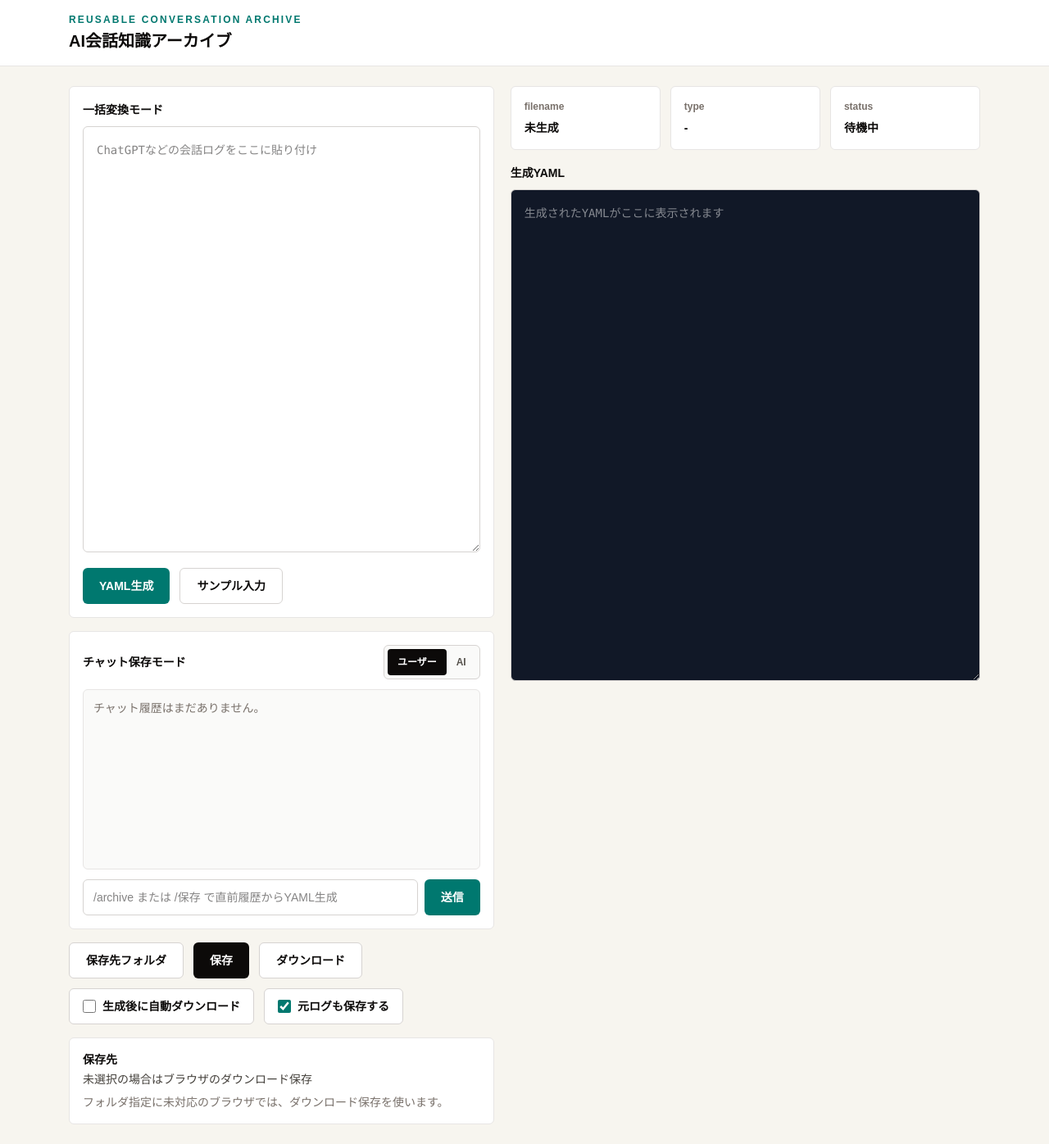
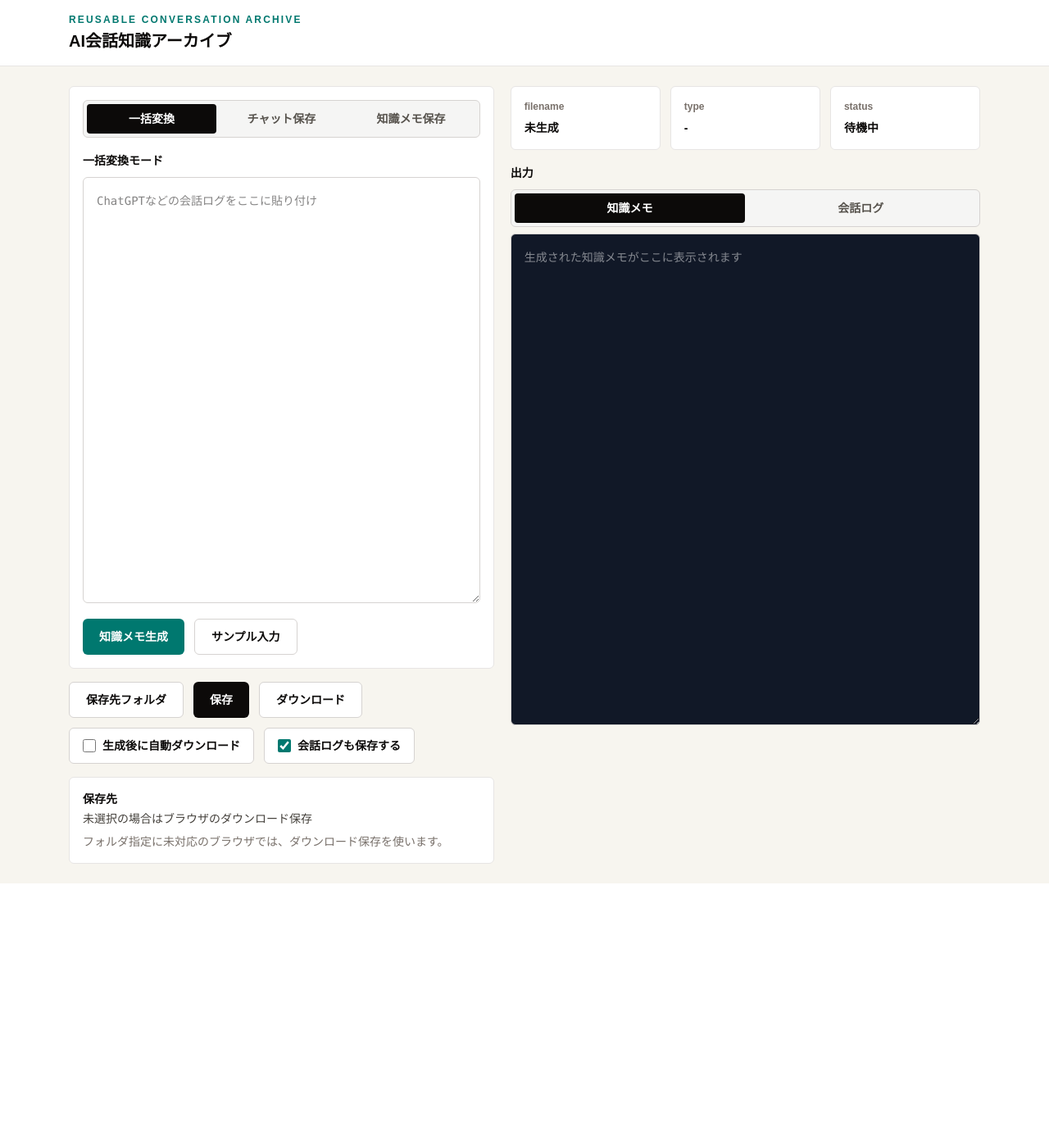
Before and after one commit to NanamiHoshitsuki/ai-conversation-archive, a Next.js app: page / in a window 1280 px wide. Shown: the whole page at 82% size. After the commit the page ends 1078 px from the top, so only its background shows below. Built offline with nearby package versions, Linux system fonts and the light colour scheme.

Commit message:
Improve archive save modes and labels

```diff
--- a/src/app/layout.tsx
+++ b/src/app/layout.tsx
@@ -3,7 +3,7 @@ import "./globals.css";
 
 export const metadata: Metadata = {
   title: "AI会話知識アーカイブ",
-  description: "AIとの会話から再利用可能な成果物を抽出し、YAML形式で保存するローカルファーストのアーカイブツールです。",
+  description: "AIとの会話から再利用可能な知識メモを抽出して保存するローカルファーストのアーカイブツールです。",
 };
 
 export default function RootLayout({
--- a/src/components/HandoffMemoTool.tsx
+++ b/src/components/HandoffMemoTool.tsx
@@ -41,6 +41,9 @@ type ChatMessage = {
   text: string;
 };
 
+type OutputTab = "yaml" | "source";
+type InputTab = "bulk" | "chat" | "yaml-save";
+
 function downloadTextFile(filename: string, text: string, type = "text/plain;charset=utf-8") {
   const blob = new Blob([text], { type });
   const url = URL.createObjectURL(blob);
@@ -57,6 +60,23 @@ function downloadYaml(filename: string, yamlText: string) {
   downloadTextFile(filename, yamlText, "text/yaml;charset=utf-8");
 }
 
+function formatMarkdownTimestamp(date = new Date()) {
+  const year = date.getFullYear();
+  const month = String(date.getMonth() + 1).padStart(2, "0");
+  const day = String(date.getDate()).padStart(2, "0");
+  const hour = String(date.getHours()).padStart(2, "0");
+  const minute = String(date.getMinutes()).padStart(2, "0");
+  const second = String(date.getSeconds()).padStart(2, "0");
+  return `${year}-${month}-${day} ${hour}:${minute}:${second}`;
+}
+
+function getSourceOnlyDownloadFilename(date = new Date()) {
+  const year = date.getFullYear();
+  const month = String(date.getMonth() + 1).padStart(2, "0");
+  const day = String(date.getDate()).padStart(2, "0");
+  return `${year}-${month}-${day}_source-conversation.md`;
+}
+
 async function writeYamlToDirectory(directory: WritableDirectoryHandle, memo: HandoffMemo, yamlText: string) {
   const monthDirectory = await directory.getDirectoryHandle(getMemoMonthFolder(memo), { create: true });
   const fileHandle = await monthDirectory.getFileHandle(getYamlDownloadFilename(yamlText), { create: true });
@@ -65,7 +85,16 @@ async function writeYamlToDirectory(directory: WritableDirectoryHandle, memo: Ha
   await writable.close();
 }
 
+async function writeYamlTextToDirectory(directory: WritableDirectoryHandle, yamlText: string, monthFolder: string) {
+  const monthDirectory = await directory.getDirectoryHandle(monthFolder, { create: true });
+  const fileHandle = await monthDirectory.getFileHandle(getYamlDownloadFilename(yamlText), { create: true });
+  const writable = await fileHandle.createWritable();
+  await writable.write(yamlText);
+  await writable.close();
+}
+
 export default function HandoffMemoTool() {
+  const [activeInputTab, setActiveInputTab] = useState<InputTab>("bulk");
   const [conversationLog, setConversationLog] = useState("");
   const [chatMessages, setChatMessages] = useState<ChatMessage[]>([]);
   const [chatInput, setChatInput] = useState("");
@@ -77,11 +106,16 @@ export default function HandoffMemoTool() {
   const [autoDownload, setAutoDownload] = useState(false);
   const [saveSourceLog, setSaveSourceLog] = useState(true);
   const [sourceLogText, setSourceLogText] = useState("");
+  const [sourceLogFilename, setSourceLogFilename] = useState("");
+  const [activeOutputTab, setActiveOutputTab] = useState<OutputTab>("yaml");
+  const currentYamlFilename = yamlText ? getYamlDownloadFilename(yamlText) : "";
 
   function finishGeneration(nextMemo: HandoffMemo, nextYaml: string, message: string, nextSourceLog = "") {
     setMemo(nextMemo);
     setYamlText(nextYaml);
     setSourceLogText(nextSourceLog);
+    setSourceLogFilename(nextSourceLog ? getSourceLogDownloadFilename(nextYaml) : "");
+    setActiveOutputTab("yaml");
 
     if (autoDownload) {
       downloadYaml(getYamlDownloadFilename(nextYaml), nextYaml);
@@ -92,22 +126,30 @@ export default function HandoffMemoTool() {
     setStatus(`${message} ダウンロードボタンが使えます。`);
   }
 
+  function finishSourceLogGeneration(nextSourceLog: string, nextFilename: string, message: string) {
+    setMemo(null);
+    setYamlText("");
+    setSourceLogText(nextSourceLog);
+    setSourceLogFilename(nextFilename);
+    setActiveOutputTab("source");
+
+    if (autoDownload) {
+      downloadTextFile(nextFilename, nextSourceLog, "text/markdown;charset=utf-8");
+      setStatus(`${message} 自動ダウンロードしました。`);
+      return;
+    }
+
+    setStatus(`${message} ダウンロードボタンが使えます。`);
+  }
+
   function buildSourceLogMarkdown(params: {
-    sourceMode: "bulk-convert" | "chat-save";
-    generatedAt: string;
-    relatedYaml: string;
+    savedAt: string;
     messages: ChatMessage[];
   }) {
     const lines = [
-      "# Source Conversation Log",
+      "# Source Conversation",
       "",
-      `source_mode: ${params.sourceMode}`,
-      `generated_at: ${params.generatedAt}`,
-      `related_yaml: ${params.relatedYaml}`,
-      "",
-      "---",
-      "",
-      "## Messages",
+      `saved_at: ${params.savedAt}`,
       "",
     ];
 
@@ -155,9 +197,7 @@ export default function HandoffMemoTool() {
     const nextYaml = memoToYaml(nextMemo);
     const nextSourceLog = saveSourceLog
       ? buildSourceLogMarkdown({
-          sourceMode: "bulk-convert",
-          generatedAt: nextMemo.source?.saved_at ?? createdAt.toISOString(),
-          relatedYaml: nextMemo.filename,
+          savedAt: formatMarkdownTimestamp(createdAt),
           messages: bulkMessages(source),
         })
       : "";
@@ -173,7 +213,7 @@ export default function HandoffMemoTool() {
     }
 
     const { nextMemo, nextYaml, nextSourceLog } = buildBulkMemo(source);
-    finishGeneration(nextMemo, nextYaml, "YAMLを生成しました。", nextSourceLog);
+    finishGeneration(nextMemo, nextYaml, "知識メモを生成しました。", nextSourceLog);
   }
 
   function buildChatTranscript(messages: ChatMessage[]) {
@@ -186,7 +226,11 @@ export default function HandoffMemoTool() {
     return (userMessage?.text ?? fallbackMessage?.text ?? "").slice(0, 160);
   }
 
-  function archiveChatHistory(messages: ChatMessage[], triggerCommand: "/archive" | "/保存") {
+  function archiveChatHistory(
+    messages: ChatMessage[],
+    triggerCommand: "/archive" | "/保存" | "/保存+元ログ" | "/archive-full",
+    options: { forceSourceLog?: boolean } = {},
+  ) {
     const transcript = buildChatTranscript(messages);
     if (messages.length < 2 || transcript.length < 60) {
       setStatus("保存できる内容が不足しています。");
@@ -194,6 +238,7 @@ export default function HandoffMemoTool() {
     }
 
     const createdAt = new Date();
+    const shouldBuildSourceLog = options.forceSourceLog ?? saveSourceLog;
     const draftMemo = generateHandoffMemo(transcript, createdAt, {
       source: {
         source_mode: "chat-save",
@@ -206,7 +251,7 @@ export default function HandoffMemoTool() {
         },
       },
     });
-    const sourceLogFile = saveSourceLog ? getSourceLogFilenameFromYamlFilename(draftMemo.filename) : null;
+    const sourceLogFile = shouldBuildSourceLog ? getSourceLogFilenameFromYamlFilename(draftMemo.filename) : null;
     const nextMemo = generateHandoffMemo(transcript, createdAt, {
       source: {
         source_mode: "chat-save",
@@ -221,15 +266,31 @@ export default function HandoffMemoTool() {
       },
     });
     const nextYaml = memoToYaml(nextMemo);
-    const nextSourceLog = saveSourceLog
+    const nextSourceLog = shouldBuildSourceLog
       ? buildSourceLogMarkdown({
-          sourceMode: "chat-save",
-          generatedAt: nextMemo.source?.saved_at ?? createdAt.toISOString(),
-          relatedYaml: nextMemo.filename,
+          savedAt: formatMarkdownTimestamp(createdAt),
           messages,
         })
       : "";
-    finishGeneration(nextMemo, nextYaml, "チャット履歴からYAMLを生成しました。", nextSourceLog);
+    finishGeneration(nextMemo, nextYaml, "チャット履歴から知識メモを生成しました。", nextSourceLog);
+  }
+
+  function generateChatSourceLog(messages: ChatMessage[]) {
+    const transcript = buildChatTranscript(messages);
+    if (messages.length === 0 || transcript.length < 1) {
+      setStatus("会話ログにできるチャット履歴がありません。");
+      return;
+    }
+
+    const createdAt = new Date();
+    finishSourceLogGeneration(
+      buildSourceLogMarkdown({
+        savedAt: formatMarkdownTimestamp(createdAt),
+        messages,
+      }),
+      getSourceOnlyDownloadFilename(createdAt),
+      "会話ログを生成しました。",
+    );
   }
 
   function sendChatMessage() {
@@ -238,15 +299,13 @@ export default function HandoffMemoTool() {
 
     const command = parseArchiveCommand(text);
     if (command) {
-      archiveChatHistory(chatMessages, command.trigger);
-      setChatMessages((messages) => [
-        ...messages,
-        {
-          id: Date.now(),
-          role: "user",
-          text,
-        },
-      ]);
+      if (command.command === "source-log") {
+        generateChatSourceLog(chatMessages);
+      } else {
+        archiveChatHistory(chatMessages, command.trigger, {
+          forceSourceLog: command.command === "archive-full",
+        });
+      }
       setChatInput("");
       return;
     }
@@ -281,8 +340,13 @@ export default function HandoffMemoTool() {
   async function save() {
     let nextMemo = memo;
     let nextYaml = yamlText;
+    const isPastedYaml = activeInputTab === "yaml-save";
 
-    if (!nextMemo || !nextYaml) {
+    if (!nextYaml) {
+      if (isPastedYaml) {
+        setStatus("保存する知識メモを貼り付けてください。");
+        return;
+      }
       if (!conversationLog.trim()) {
         setStatus("会話ログを貼り付けてください。");
         return;
@@ -291,14 +355,20 @@ export default function HandoffMemoTool() {
       nextMemo = generated.nextMemo;
       nextYaml = generated.nextYaml;
       setSourceLogText(generated.nextSourceLog);
+      setSourceLogFilename(generated.nextSourceLog ? getSourceLogDownloadFilename(nextYaml) : "");
       setMemo(nextMemo);
       setYamlText(nextYaml);
     }
 
     if (directoryHandle) {
       try {
+        const monthFolder = nextMemo ? getMemoMonthFolder(nextMemo) : formatMarkdownTimestamp().slice(0, 7);
+        if (nextMemo) {
           await writeYamlToDirectory(directoryHandle, nextMemo, nextYaml);
-        setStatus(`${getMemoMonthFolder(nextMemo)}/${getYamlDownloadFilename(nextYaml)} に保存しました。`);
+        } else {
+          await writeYamlTextToDirectory(directoryHandle, nextYaml, monthFolder);
+        }
+        setStatus(`${monthFolder}/${getYamlDownloadFilename(nextYaml)} に保存しました。`);
         return;
       } catch {
         setStatus("フォルダ保存に失敗しました。ダウンロード保存に切り替えます。");
@@ -306,39 +376,43 @@ export default function HandoffMemoTool() {
     }
 
     downloadYaml(getYamlDownloadFilename(nextYaml), nextYaml);
-    setStatus("YAMLをダウンロードしました。");
+    setStatus("知識メモをダウンロードしました。");
   }
 
   function download() {
     if (!yamlText) {
-      setStatus("先にYAMLを生成してください。");
+      setStatus("先に知識メモを生成または貼り付けてください。");
       return;
     }
     downloadYaml(getYamlDownloadFilename(yamlText), yamlText);
-    setStatus("YAMLをダウンロードしました。");
+    setStatus("知識メモをダウンロードしました。");
   }
 
   function downloadSourceLog() {
-    if (!sourceLogText || !yamlText) {
-      setStatus("元ログがありません。先にYAMLを生成してください。");
+    if (!sourceLogText) {
+      setStatus("会話ログがありません。先に会話ログを生成してください。");
       return;
     }
-    downloadTextFile(getSourceLogDownloadFilename(yamlText), sourceLogText, "text/markdown;charset=utf-8");
-    setStatus("元ログをダウンロードしました。");
+    downloadTextFile(sourceLogFilename || getSourceOnlyDownloadFilename(), sourceLogText, "text/markdown;charset=utf-8");
+    setStatus("会話ログをダウンロードしました。");
   }
 
   function downloadBoth() {
     if (!yamlText) {
-      setStatus("先にYAMLを生成してください。");
+      setStatus("先に知識メモを生成または貼り付けてください。");
       return;
     }
     downloadYaml(getYamlDownloadFilename(yamlText), yamlText);
     if (sourceLogText) {
-      downloadTextFile(getSourceLogDownloadFilename(yamlText), sourceLogText, "text/markdown;charset=utf-8");
-      setStatus("YAMLと元ログをダウンロードしました。");
+      downloadTextFile(
+        sourceLogFilename || getSourceLogDownloadFilename(yamlText),
+        sourceLogText,
+        "text/markdown;charset=utf-8",
+      );
+      setStatus("知識メモと会話ログをダウンロードしました。");
       return;
     }
-    setStatus("YAMLをダウンロードしました。元ログはありません。");
+    setStatus("知識メモをダウンロードしました。会話ログはありません。");
   }
 
   return (
@@ -355,6 +429,27 @@ export default function HandoffMemoTool() {
       <main className="mx-auto grid max-w-6xl gap-5 px-5 py-6 lg:grid-cols-[minmax(0,0.95fr)_minmax(0,1.05fr)]">
         <section className="space-y-4">
           <div className="rounded-md border border-stone-200 bg-white p-4">
+            <div className="flex rounded-md border border-stone-300 bg-stone-100 p-1">
+              {([
+                ["bulk", "一括変換"],
+                ["chat", "チャット保存"],
+                ["yaml-save", "知識メモ保存"],
+              ] as const).map(([tab, label]) => (
+                <button
+                  key={tab}
+                  type="button"
+                  onClick={() => setActiveInputTab(tab)}
+                  className={`h-9 flex-1 rounded px-3 text-sm font-bold ${
+                    activeInputTab === tab ? "bg-stone-950 text-white" : "text-stone-600 hover:bg-white"
+                  }`}
+                >
+                  {label}
+                </button>
+              ))}
+            </div>
+
+            {activeInputTab === "bulk" && (
+              <div className="mt-4">
                 <label htmlFor="conversation-log" className="text-sm font-bold">
                   一括変換モード
                 </label>
@@ -371,7 +466,7 @@ export default function HandoffMemoTool() {
                     onClick={generate}
                     className="h-11 rounded-md bg-teal-700 px-5 text-sm font-bold text-white hover:bg-teal-800"
                   >
-                YAML生成
+                    知識メモ生成
                   </button>
                   <button
                     type="button"
@@ -382,8 +477,10 @@ export default function HandoffMemoTool() {
                   </button>
                 </div>
               </div>
+            )}
 
-          <div className="rounded-md border border-stone-200 bg-white p-4">
+            {activeInputTab === "chat" && (
+              <div className="mt-4">
                 <div className="flex items-center justify-between gap-3">
                   <label htmlFor="chat-input" className="text-sm font-bold">
                     チャット保存モード
@@ -413,9 +510,7 @@ export default function HandoffMemoTool() {
                         <div
                           key={message.id}
                           className={`rounded-md border p-3 text-sm ${
-                        message.role === "user"
-                          ? "border-teal-100 bg-white"
-                          : "border-stone-200 bg-[#fffaf0]"
+                            message.role === "user" ? "border-teal-100 bg-white" : "border-stone-200 bg-[#fffaf0]"
                           }`}
                         >
                           <p className="mb-1 text-xs font-bold text-stone-500">
@@ -440,7 +535,7 @@ export default function HandoffMemoTool() {
                       }
                     }}
                     className="h-11 min-w-0 flex-1 rounded-md border border-stone-300 bg-white px-3 text-sm outline-none focus:border-teal-700 focus:ring-2 focus:ring-teal-100"
-                placeholder="/archive または /保存 で直前履歴からYAML生成"
+                    placeholder="/保存 は知識メモ、/元ログ は会話ログ、/保存+元ログ は両方生成"
                   />
                   <button
                     type="button"
@@ -450,6 +545,31 @@ export default function HandoffMemoTool() {
                     送信
                   </button>
                 </div>
+              </div>
+            )}
+
+            {activeInputTab === "yaml-save" && (
+              <div className="mt-4">
+                <label htmlFor="yaml-save-input" className="text-sm font-bold">
+                  知識メモ保存
+                </label>
+                <textarea
+                  id="yaml-save-input"
+                  value={yamlText}
+                  onChange={(event) => {
+                    setYamlText(event.target.value);
+                    setMemo(null);
+                    setActiveOutputTab("yaml");
+                  }}
+                  className="mt-2 min-h-[520px] w-full resize-y rounded-md border border-stone-300 bg-white p-4 font-mono text-sm leading-6 outline-none focus:border-teal-700 focus:ring-2 focus:ring-teal-100"
+                  placeholder="Claude・ChatGPT・Geminiで生成した知識メモをここに貼り付け"
+                  spellCheck={false}
+                />
+                <p className="mt-2 break-words text-xs font-semibold text-stone-500">
+                  保存ファイル名: {currentYamlFilename || "YYYY-MM-DD_ai-handoff-memo.yaml"}
+                </p>
+              </div>
+            )}
           </div>
 
           <div className="flex flex-wrap gap-3">
@@ -490,7 +610,7 @@ export default function HandoffMemoTool() {
                 onChange={(event) => setSaveSourceLog(event.target.checked)}
                 className="h-4 w-4 accent-teal-700"
               />
-              元ログも保存する
+              会話ログも保存する
             </label>
             {sourceLogText && (
               <>
@@ -499,7 +619,7 @@ export default function HandoffMemoTool() {
                   onClick={downloadSourceLog}
                   className="h-11 rounded-md border border-stone-300 bg-white px-5 text-sm font-bold hover:bg-stone-50"
                 >
-                  元ログをダウンロード
+                  会話ログをダウンロード
                 </button>
                 <button
                   type="button"
@@ -529,7 +649,7 @@ export default function HandoffMemoTool() {
           <div className="grid gap-3 sm:grid-cols-3">
             <div className="rounded-md border border-stone-200 bg-white p-4">
               <p className="text-xs font-semibold text-stone-500">filename</p>
-              <p className="mt-2 break-words text-sm font-bold">{memo?.filename ?? "未生成"}</p>
+              <p className="mt-2 break-words text-sm font-bold">{memo?.filename ?? (currentYamlFilename || "未生成")}</p>
             </div>
             <div className="rounded-md border border-stone-200 bg-white p-4">
               <p className="text-xs font-semibold text-stone-500">type</p>
@@ -543,14 +663,34 @@ export default function HandoffMemoTool() {
 
           <div>
             <label htmlFor="yaml-output" className="text-sm font-bold">
-              生成YAML
+              出力
             </label>
+            <div className="mt-2 flex rounded-md border border-stone-300 bg-stone-100 p-1">
+              {(["yaml", "source"] as const).map((tab) => (
+                <button
+                  key={tab}
+                  type="button"
+                  onClick={() => setActiveOutputTab(tab)}
+                  className={`h-9 flex-1 rounded px-3 text-sm font-bold ${
+                    activeOutputTab === tab ? "bg-stone-950 text-white" : "text-stone-600 hover:bg-white"
+                  }`}
+                >
+                  {tab === "yaml" ? "知識メモ" : "会話ログ"}
+                </button>
+              ))}
+            </div>
             <textarea
               id="yaml-output"
-              value={yamlText}
-              onChange={(event) => setYamlText(event.target.value)}
+              value={activeOutputTab === "yaml" ? yamlText : sourceLogText}
+              onChange={(event) => {
+                if (activeOutputTab === "yaml") {
+                  setYamlText(event.target.value);
+                  return;
+                }
+                setSourceLogText(event.target.value);
+              }}
               className="mt-2 min-h-[600px] w-full resize-y rounded-md border border-stone-300 bg-[#111827] p-4 font-mono text-sm leading-6 text-stone-50 outline-none focus:border-teal-500 focus:ring-2 focus:ring-teal-100"
-              placeholder="生成されたYAMLがここに表示されます"
+              placeholder={activeOutputTab === "yaml" ? "生成された知識メモがここに表示されます" : "生成された会話ログがここに表示されます"}
               spellCheck={false}
             />
           </div>
--- a/src/lib/handoffMemo.ts
+++ b/src/lib/handoffMemo.ts
@@ -8,7 +8,7 @@ export type HandoffMemo = {
     source_mode: "bulk-convert" | "chat-save";
     conversation_id?: string | null;
     source_log_file?: string | null;
-    trigger_command?: "/archive" | "/保存";
+    trigger_command?: "/archive" | "/保存" | "/保存+元ログ" | "/archive-full";
     saved_at: string;
     anchor_text?: string;
     message_index?: number;
@@ -126,12 +126,10 @@ function compactText(input: string) {
     .replace(/\r\n/g, "\n")
     .split("\n")
     .map((line) => line.trim())
-    .filter(
-      (line) =>
-        line &&
-        !parseArchiveCommand(line) &&
-        !STOP_PREFIXES.some((prefix) => line.startsWith(prefix)),
-    )
+    .filter((line) => {
+      const commandCandidate = line.replace(/^(ユーザー|AI|user|assistant)\s*[:：]\s*/i, "").trim();
+      return line && !parseArchiveCommand(commandCandidate) && !STOP_PREFIXES.some((prefix) => line.startsWith(prefix));
+    })
     .join("\n");
 }
 
@@ -302,10 +300,19 @@ export function getSourceLogDownloadFilename(yamlText: string, fallbackDate = ne
   return getSourceLogFilenameFromYamlFilename(getYamlDownloadFilename(yamlText, fallbackDate));
 }
 
-export type ArchiveCommand = {
-  command: "archive";
-  trigger: "/archive" | "/保存";
-};
+export type ArchiveCommand =
+  | {
+      command: "archive";
+      trigger: "/archive" | "/保存";
+    }
+  | {
+      command: "source-log";
+      trigger: "/元ログ";
+    }
+  | {
+      command: "archive-full";
+      trigger: "/保存+元ログ" | "/archive-full";
+    };
 
 export function parseArchiveCommand(input: string): ArchiveCommand | null {
   const trimmed = input.trim();
@@ -314,6 +321,15 @@ export function parseArchiveCommand(input: string): ArchiveCommand | null {
   }
   if (trimmed === "/保存") {
     return { command: "archive", trigger: "/保存" };
+  }
+  if (trimmed === "/元ログ") {
+    return { command: "source-log", trigger: "/元ログ" };
+  }
+  if (trimmed === "/保存+元ログ") {
+    return { command: "archive-full", trigger: "/保存+元ログ" };
+  }
+  if (trimmed === "/archive-full") {
+    return { command: "archive-full", trigger: "/archive-full" };
   }
   return null;
 }
```
Lines whose indentation alone changed are shown as unchanged.
